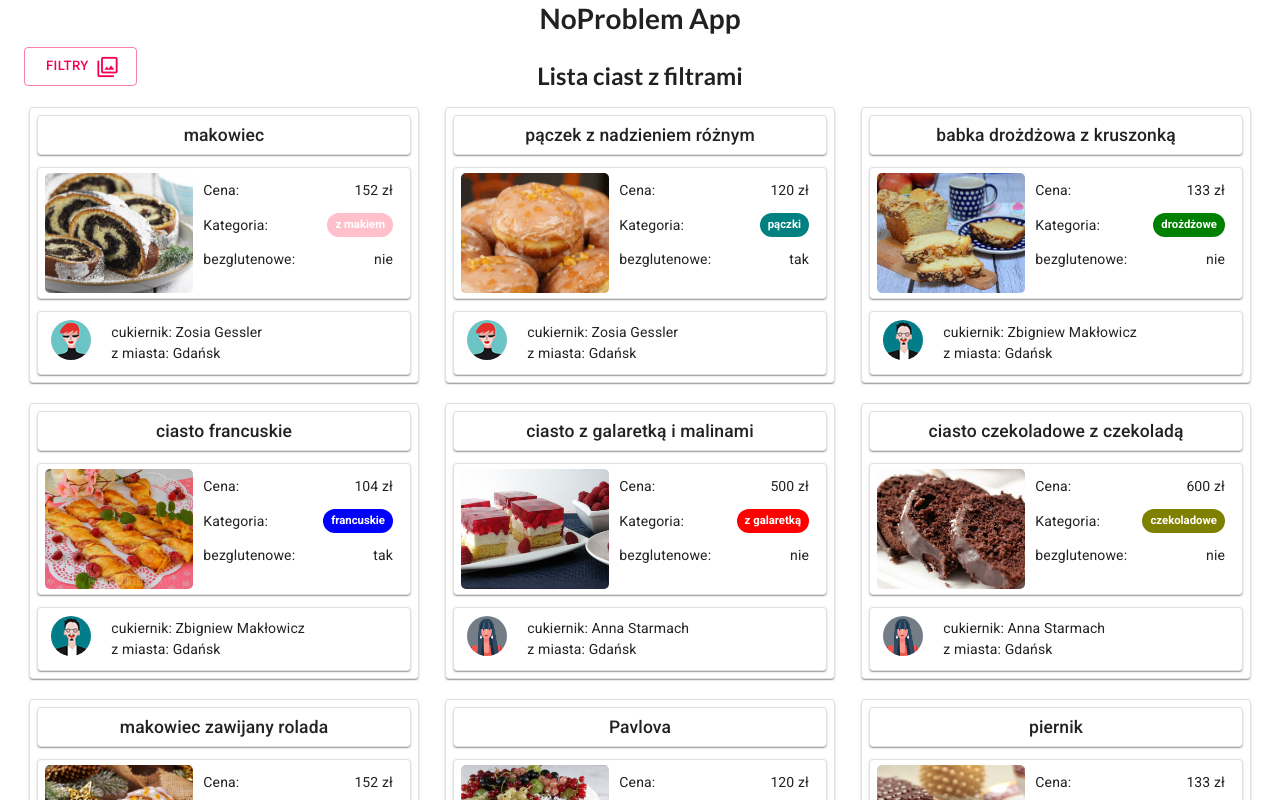
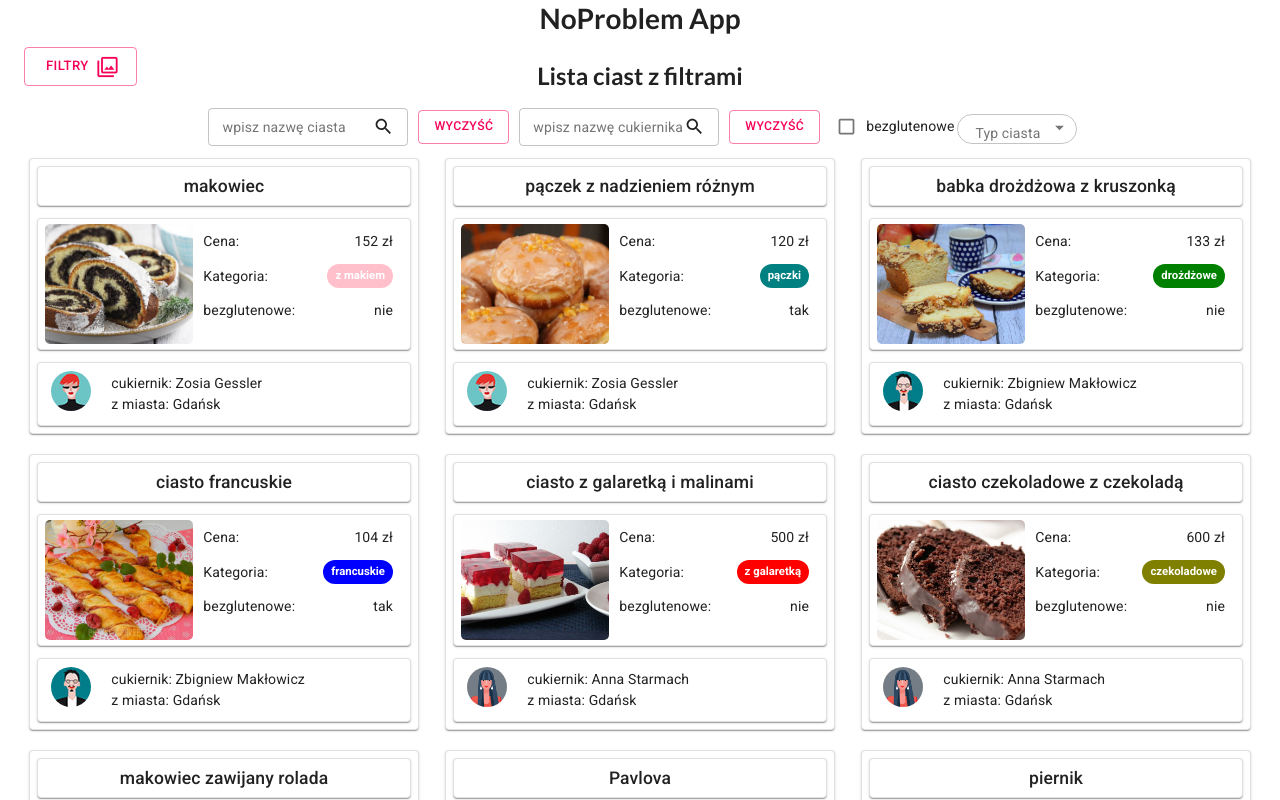
Before and after one commit to infoshareacademy/jfdz12-no-problem-app, a React (Create React App) app: page / in a window 1280 px wide. Shown: the top 800 px of the page. Built offline with nearby package versions, Linux system fonts and the light colour scheme.

Commit message:
multidropdown refactor

```diff
--- a/src/cakes/Cake.css
+++ b/src/cakes/Cake.css
@@ -17,6 +17,8 @@
   .cakesFilter-textField {
     margin: 10px 2px;
   }
+
+
 
 /*
 root: {
--- a/src/cakes/CakesList.js
+++ b/src/cakes/CakesList.js
@@ -83,7 +83,7 @@ export class CakesList extends React.Component{
                             onButtonClick = {this.filterVisibility}
                         />
                     </Box>
-                    {filterPropVisible &&
+                    {//filterPropVisible &&
                         <CakeFilters
                             filterNameValue = {filterCake}
                             filterCookName = {filterCook}
--- a/src/cakes/filter/CakeFilters.js
+++ b/src/cakes/filter/CakeFilters.js
@@ -36,9 +36,9 @@ class CakeFilters extends React.Component{
     render(){
 
         return <>
-            <Grid>
+            <Grid container spacing={2} justify='center' alignContent='center' maxWidth='lg'>
 
-                <Box style = {styleFilter.Box} >
+                <Box style = {styleFilter.Box}  >
 
                     <FilterInput
                         value={this.props.filterNameValue}
--- a/src/cakes/filter/FilterDropdown.js
+++ b/src/cakes/filter/FilterDropdown.js
@@ -1,38 +1,69 @@
 import React from 'react';
+import clsx from 'clsx';
 import { withStyles, FormControl, InputLabel, Select, MenuItem, Chip } from '@material-ui/core';
 
 const styles = {
 
   root:{
-    '& .MuiMenu-root':{
-      marginTop: '150px',
-      backgroundColor: 'red',
-      border: '1px solid black',
+    // '.MuiOutlinedInput-root': {
+    //   padding:'6px',
+    // },
+    // '& .MuiSelect-root':{
+    //   backgroundColor: 'red',
+    // },
+    '& .MuiSelect-select':{
+      //marginTop: '10px',
+      backgroundColor: 'white',
+     // border: '1px solid green',
+      borderRadius:'10px',
+      paddingTop: '7px',
+      paddingBottom: '7px',
     },
-    '& .MuiMenu-paper':{
-      marginTop: '150px',
-      backgroundColor: 'red',
+    '& FilterDropdown-root':{
+      borderRadius: '5px',
+      border: '1px solid yellow',
     },
-    '& .MuiMenu-list':{
-      backgroundColor: 'red',
+
+    // '& MuiOutlinedInput-root':{
+    //   borderRadius: '15px',
+    // },
+
+    // '.& MuiFormControl-root':{
+    //   borderRadius:'10px',
+    // },
+    '& .MuiInputBase-root':{ //background dla multiinput
+      backgroundColor: '#ffffff',
+      border: 'none',//'1px solid blue' ,
+      borderRadius:'20px',
     },
-    '& .MuiList-root':{
-      backgroundColor: 'red',
-    },
-    '& MuiMenuItem-root':{
-      backgroundColor: 'red',
-    },
-    // '& .MuiSelect-select':{
-    //   // marginTop: '150px',
-    //   backgroundColor: 'red',
+    // '& .Mui-focused':{
+    //   backgroundColor: 'gery',
+    //   opacity:'1',
+    // },
+    // '& .MuiMenu-root':{
+    //   marginTop: '150px',
+    //   backgroundColor: 'orange',
     //   border: '1px solid black',
-    // }
+    // },
+    // '& .MuiMenu-paper':{
+    //   marginTop: '150px',
+    //   backgroundColor: 'grey',
+    // },
+    // '& .MuiMenu-list':{
+    //   backgroundColor: 'yellow',
+    // },
+    // '& .MuiList-root':{
+    //   backgroundColor: 'brown',
+    // },
+    // '& MuiMenuItem-root':{
+    //   backgroundColor: 'lightred',
+    // },
+
   },
 
   formControl: {
-      margin: '10px 10px',
-      minWidth: 120,
-      backgroundColor: 'white'
+     // margin: '10px 10px',
+    minWidth: 120,
   },
 
   chips: {
@@ -41,9 +72,14 @@ const styles = {
   },
 
   chip: {
-    borderRadius: '5px',
-    // margin: ,
+    // borderRadius: '5px',
+    margin: '0px 2px',
+    fontSize: '10px',
   },
+  inputLabel:{
+    padding: '0px 5px',
+    backgroundColor: 'white',
+  }
 
 }
 
@@ -66,14 +102,14 @@ class FilterDropdown extends React.Component{
       <FormControl  color = 'secondary'
                     margin='dense'
                     variant='outlined'
-                    className={classes.formControl}
-                    classes={{ root: classes.root}}
+                    className={clsx(classes.formControl, classes.root)}
+
       >
-        <InputLabel style={{backgroundColor: 'white'}} id = "select-label" >Typ ciasta</InputLabel>
+        <InputLabel id = "select-label" className={classes.inputLabel} >Typ ciasta</InputLabel>
         <Select
             multiple
             labelId = 'select-label'
-            color = 'secondary'
+            //color = 'secondary'
             value={filterTypes}
             onChange={this.handleChangeType}
             renderValue={selected => (
--- a/src/cakes/filter/FilterInput.js
+++ b/src/cakes/filter/FilterInput.js
@@ -1,6 +1,7 @@
 import React from 'react';
-import { TextField } from '@material-ui/core';
+import { TextField, InputAdornment } from '@material-ui/core';
 import { styleFilter } from './FilterStyle';
+import SearchIcon from '@material-ui/icons/Search';
 
 export class FilterInput extends React.Component{
     constructor(props){
@@ -14,7 +15,14 @@ export class FilterInput extends React.Component{
 
     render(){
         return (
-            <TextField
+            <TextField pr={0}
+                InputProps={{
+                    endAdornment: (
+                        <InputAdornment  position="end">
+                            <SearchIcon edge="end" />
+                        </InputAdornment>
+                    ),
+                }}
                 style = {styleFilter.TextField}
                 name = {this.props.inputName}
                 label = {this.props.label}
--- a/src/cakes/filter/FilterStyle.js
+++ b/src/cakes/filter/FilterStyle.js
@@ -9,15 +9,15 @@ export const styleFilter = {
     },
 
     Box: {
-        position: 'realtive',
+        // position: 'realtive',
         display: 'flex',
         zIndex:'99',
         flexDirection: 'row',
         flexWrap: 'wrap',
         alignItems:'center',
         justifyContent: 'center',
-        maxWidth: '1200px',
-        border: '1px solid black',
+        maxWidth: 'lg',
+      //  border: '1px solid black',
     },
 
     FormControlLabel:{
```
